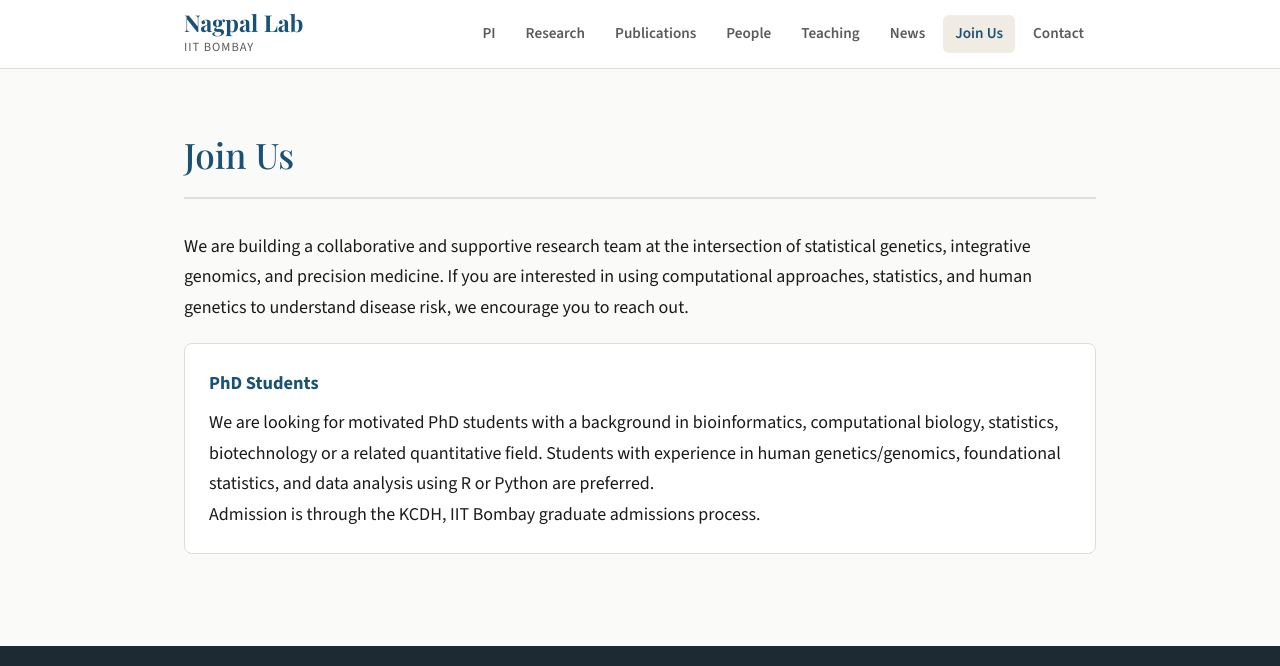
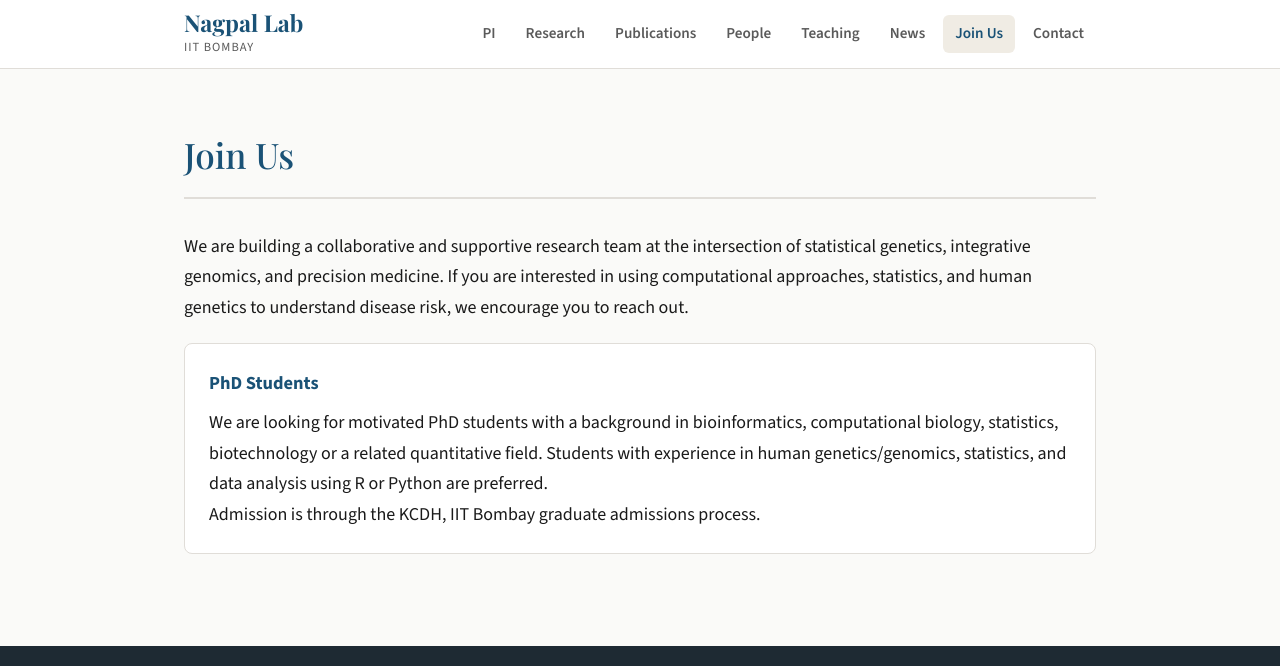
Before and after one commit to nagpallab/nagpallab.github.io, a Jekyll site: the page built from joinus.md, in a window 1280 px wide and 979 px high, cut to the strip 0-666 px from the top of the window. Built offline with Jekyll 4.4.1, drawn with Linux system fonts in a browser that asks for light colours.

Commit message:
Update joinus.md

```diff
--- a/joinus.md
+++ b/joinus.md
@@ -9,7 +9,7 @@
 
   <div class="position-card">
     <h3>PhD Students</h3>
-    <p>We are looking for motivated PhD students with a background in bioinformatics, computational biology, statistics, biotechnology or a related quantitative field. Students with experience in human genetics/genomics, foundational statistics, and data analysis using R or Python are preferred.</p>
+    <p>We are looking for motivated PhD students with a background in bioinformatics, computational biology, statistics, biotechnology or a related quantitative field. Students with experience in human genetics/genomics, statistics, and data analysis using R or Python are preferred.</p>
     <p>Admission is through the KCDH, IIT Bombay graduate admissions process.</p>
   </div>
 
```
